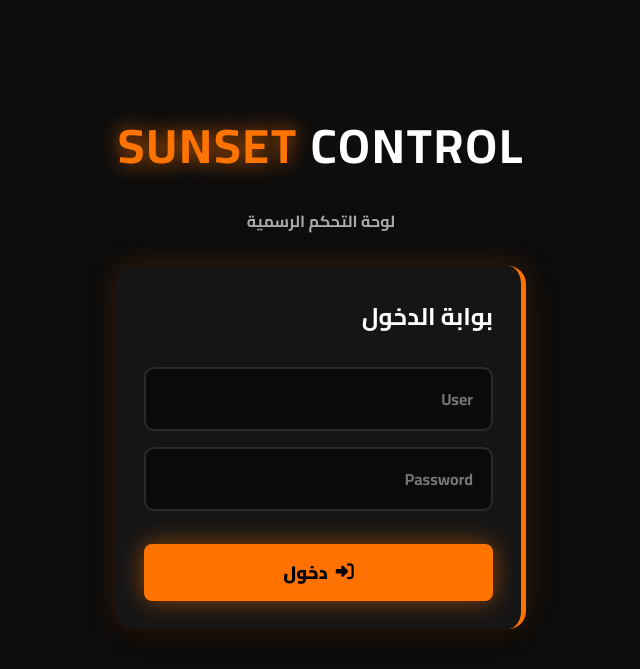
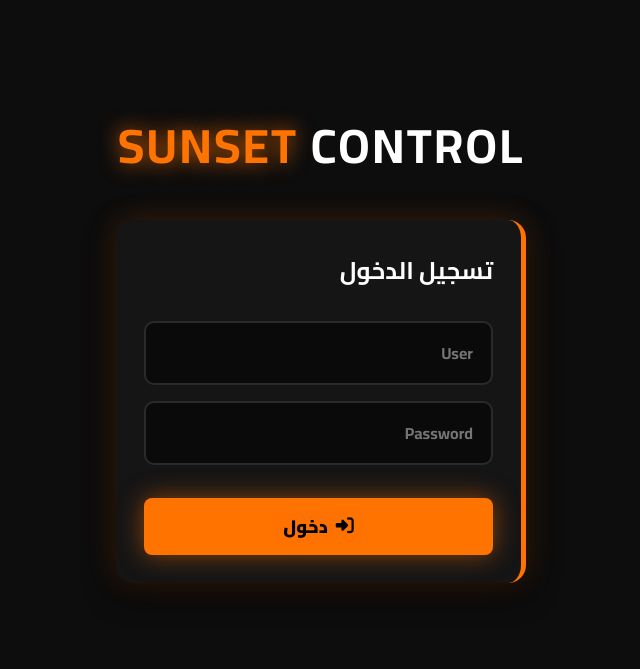
Before and after one commit to Zor292/website4, a Flask app: page / in a window 1280 px wide. Shown: the top 669 px of the page, without its empty margins (319-959 px from the left). Run offline with Flask 3, Linux system fonts and the light colour scheme.

Commit message:
Update index.html

```diff
--- a/templates/index.html
+++ b/templates/index.html
@@ -57,9 +57,9 @@
 
     <div id="login-section" style="max-width: 450px; margin: 10vh auto; text-align: center; padding: 20px;">
         <h1 class="title-logo"><span class="title-sunset">SUNSET</span> <span style="color:#fff;">CONTROL</span></h1>
-        <p style="color: #aaa; font-weight: 700;">لوحة التحكم الرسمية</p>
+        <p style="color: #aaa; font-weight: 700;"></p>
         <div class="card" style="text-align: right; margin-top: 30px;">
-            <h2 style="margin-top: 0;">بوابة الدخول</h2>
+            <h2 style="margin-top: 0;">تسجيل الدخول</h2>
             <input type="text" id="username" placeholder="User" autocomplete="off">
             <input type="password" id="password" placeholder="Password">
             <button class="btn btn-orange" onclick="login()" style="width: 100%; margin-top: 25px; font-size: 18px;"><i class="fas fa-sign-in-alt"></i> دخول</button>
```
